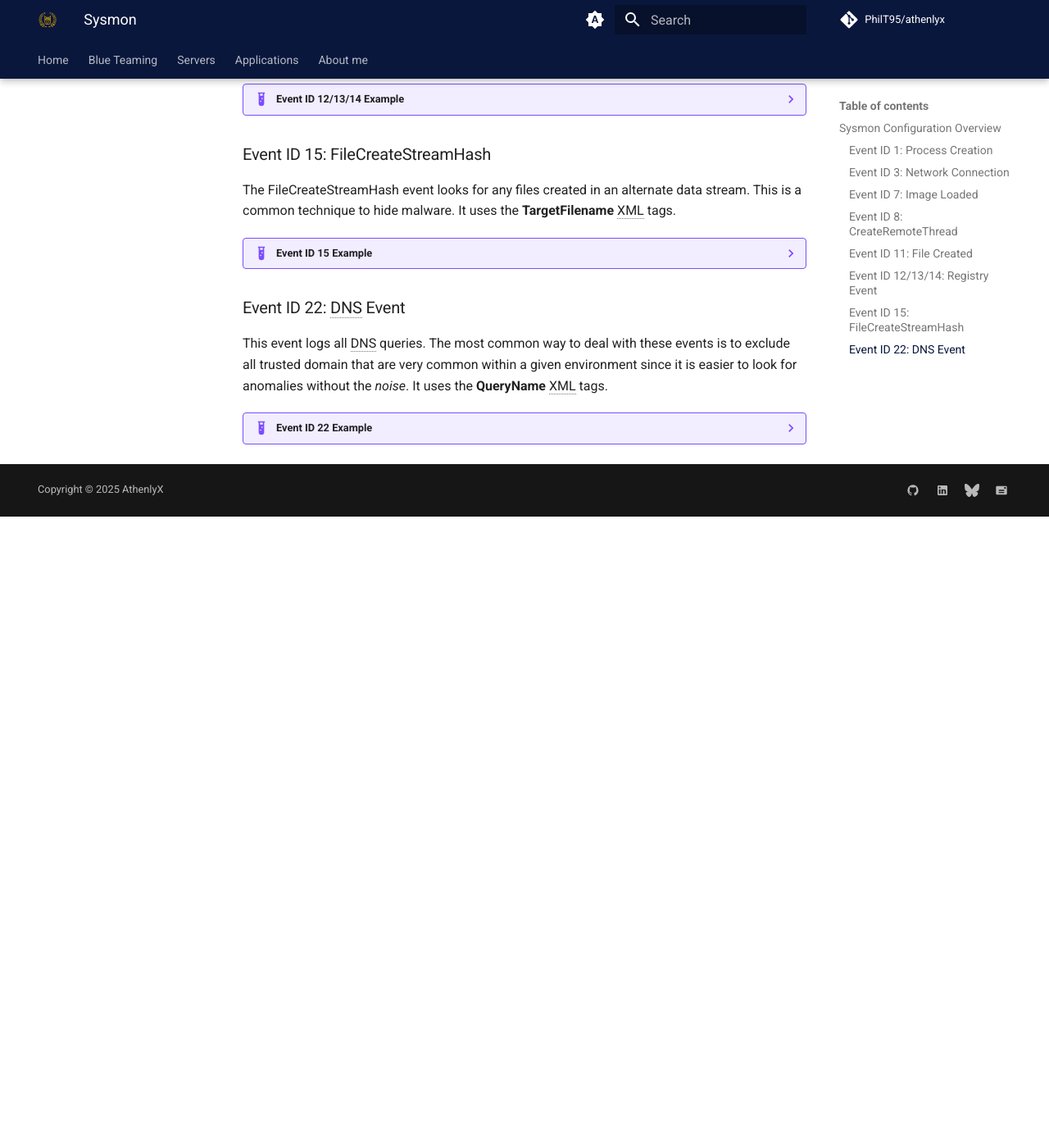
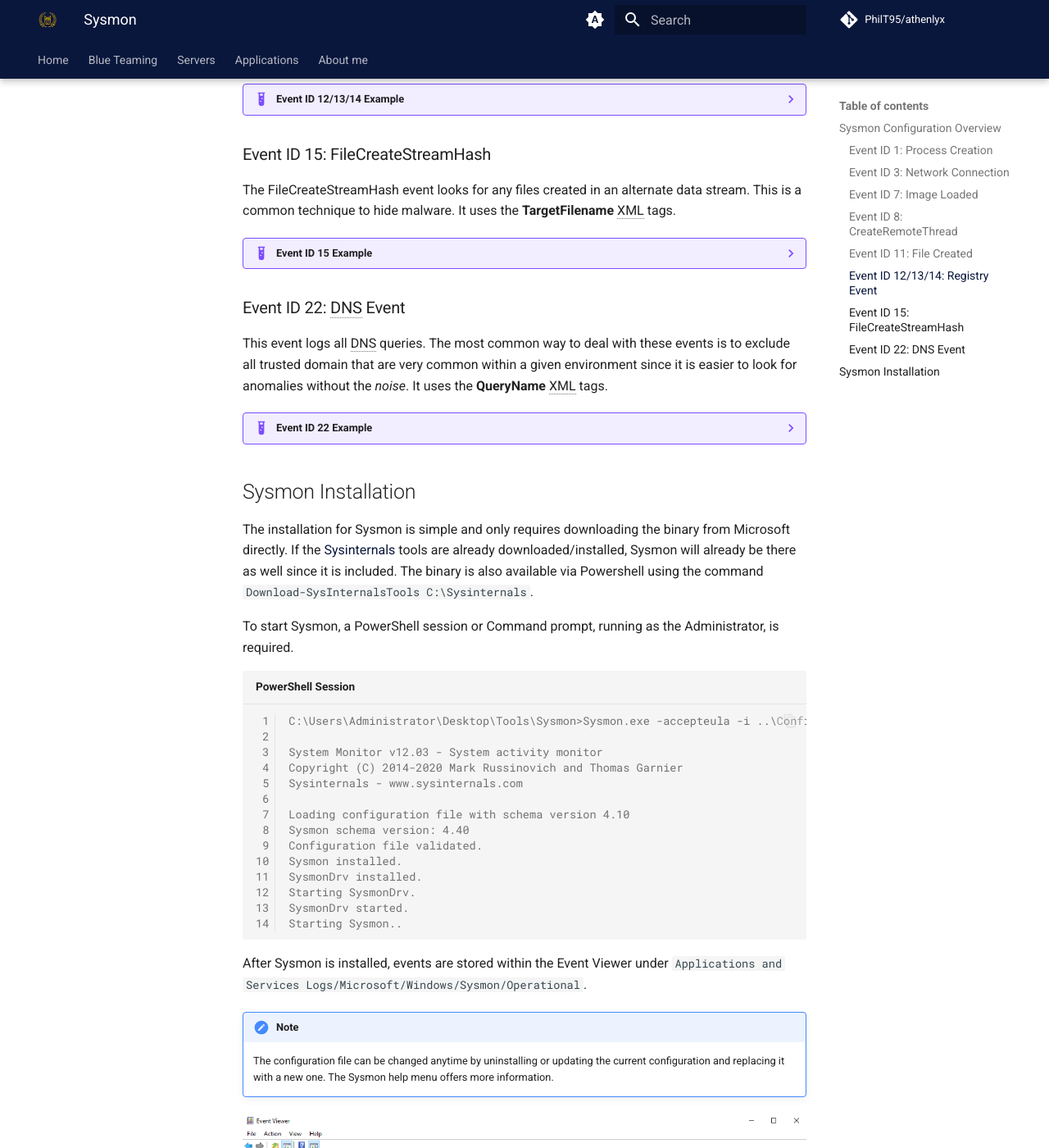
Before and after one commit to PhilT95/athenlyx, an MkDocs documentation site: the page built from docs/blue/endpoint-security/windows/sysmon.md, in a window 1280 px wide and 1400 px high, scrolled down 1966 px. Shown: the whole window at 82% size. Built offline with MkDocs 1.6.1 and Material for MkDocs 9.7.7, drawn with Linux system fonts in a browser that asks for light colours; plug-ins that fetch from the network failed and are left out; comment, search, counter and statistics services are not loaded; before the commit the page ends 2596 px from its top, so only the background shows below that.

Commit message:
Added Sysmon installation guide

````diff
--- a/docs/blue/endpoint-security/windows/sysmon.md
+++ b/docs/blue/endpoint-security/windows/sysmon.md
@@ -153,3 +153,34 @@ This event logs all DNS queries. The most common way to deal with these events i
     ```
 
     This will exclude any DNS events with the **.microsoft.com** query.
+
+
+## Sysmon Installation
+
+The installation for Sysmon is simple and only requires downloading the binary from Microsoft directly. If the [Sysinternals](sysinternals.md) tools are already downloaded/installed, Sysmon will already be there as well since it is included. The binary is also available via Powershell using the command ``Download-SysInternalsTools C:\Sysinternals``.
+
+To start Sysmon, a PowerShell session or Command prompt, running as the Administrator, is required.
+
+```pwsh-session
+C:\Users\Administrator\Desktop\Tools\Sysmon>Sysmon.exe -accepteula -i ..\Configurations\swift.xml
+
+System Monitor v12.03 - System activity monitor
+Copyright (C) 2014-2020 Mark Russinovich and Thomas Garnier
+Sysinternals - www.sysinternals.com
+
+Loading configuration file with schema version 4.10
+Sysmon schema version: 4.40
+Configuration file validated.
+Sysmon installed.
+SysmonDrv installed.
+Starting SysmonDrv.
+SysmonDrv started.
+Starting Sysmon..
+```
+
+After Sysmon is installed, events are stored within the Event Viewer under ``Applications and Services Logs/Microsoft/Windows/Sysmon/Operational``.
+
+!!! note
+    The configuration file can be changed anytime by uninstalling or updating the current configuration and replacing it with a new one. The Sysmon help menu offers more information.
+
+![Sysmon Event Viewer](images/sysmon/sysmon-eventviewer.png)
````
Also changed, not shown: docs/blue/endpoint-security/windows/images/sysmon/sysmon-eventviewer.png (added).
